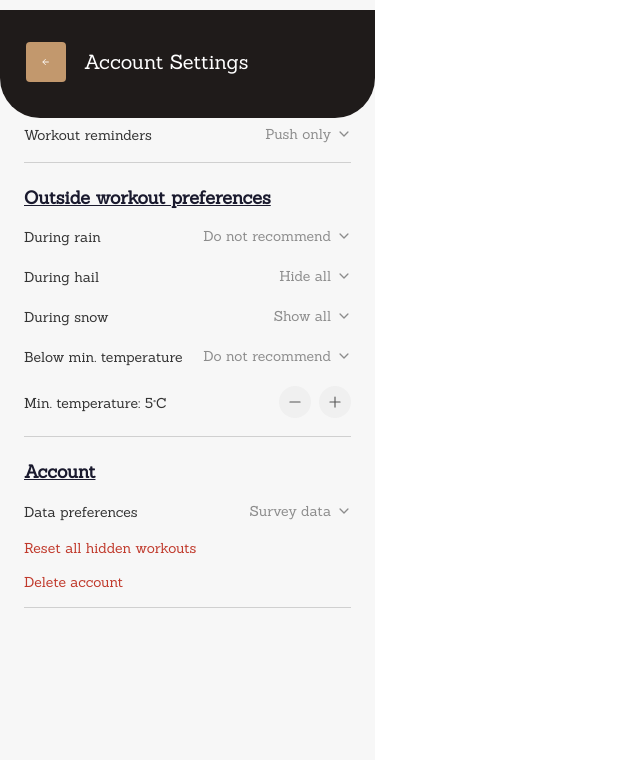
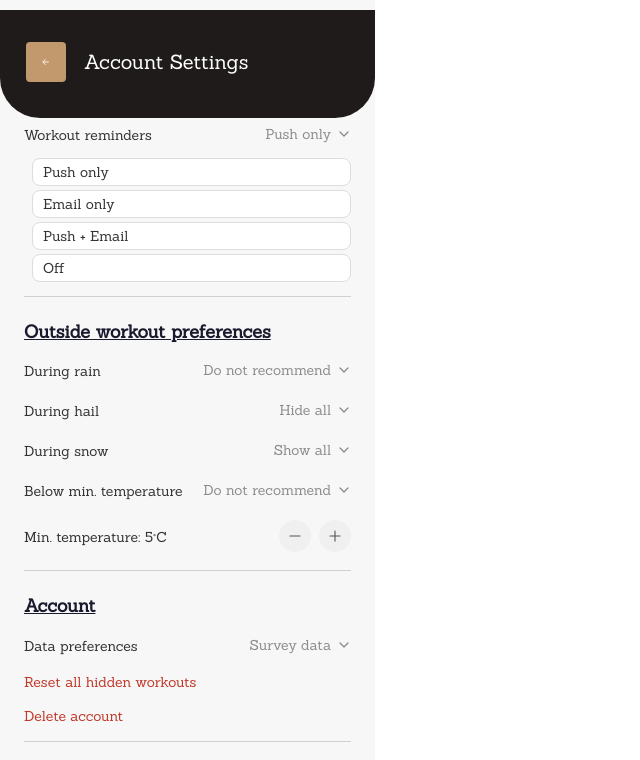
Before and after one commit to Cobran53/Too-Old-to-Fold, a React (Vite) app: page /settings in a window 1280 px wide. Both pictures are taken after a click on the button "Push only". Shown: the top 760 px of the page, without its empty margins (0-640 px from the left). Built offline with nearby package versions, Linux system fonts and the light colour scheme.

Commit message:
edited the settings page

```diff
--- a/src/pages/SettingsPage.css
+++ b/src/pages/SettingsPage.css
@@ -59,7 +59,7 @@
   color: #ffffff;
 }
 
-/* --- Sektioner (Notifications / Outside... / Account) --- */
+/* --- Sektioner --- */
 
 .settings-section {
   margin-top: 24px;
@@ -93,7 +93,7 @@
   color: #333333;
 }
 
-/* “30 min  ˅” på höger sida */
+/* Höger-värde ("30 min", "Push only", etc.) */
 .settings-row-value {
   display: flex;
   align-items: center;
@@ -153,3 +153,29 @@
 .settings-row-link-danger {
   color: #c0392b;
 }
+
+/* --- Inline dropdown under raderna --- */
+
+.settings-inline-options {
+  margin: 4px 0 6px 0;
+  padding-left: 8px;
+  display: flex;
+  flex-direction: column;
+  gap: 4px;
+}
+
+.settings-inline-option-button {
+  width: 100%;
+  text-align: left;
+  padding: 6px 10px;
+  border-radius: 8px;
+  border: 1px solid #dddddd;
+  background: #ffffff;
+  font-family: 'Sanchez', Arial, sans-serif;
+  font-size: 14px;
+  color: #333333;
+}
+
+.settings-inline-option-button:hover {
+  background: #f0f0f0;
+}
--- a/src/pages/SettingsPage.tsx
+++ b/src/pages/SettingsPage.tsx
@@ -1,4 +1,4 @@
-import React from 'react';
+import React, { useState } from 'react';
 import {
   IonPage,
   IonHeader,
@@ -16,7 +16,106 @@ import {
 
 import './SettingsPage.css';
 
+type SettingField =
+  | 'sedentary'
+  | 'reminders'
+  | 'rain'
+  | 'hail'
+  | 'snow'
+  | 'belowTempPref'
+  | 'dataPref';
+
 const SettingsPage: React.FC = () => {
+  // Värden som visas i raderna
+  const [sedentaryFreq, setSedentaryFreq] = useState('30 min');
+  const [reminderMode, setReminderMode] = useState('Push only');
+  const [rainPreference, setRainPreference] = useState('Do not recommend');
+  const [hailPreference, setHailPreference] = useState('Hide all');
+  const [snowPreference, setSnowPreference] = useState('Show all');
+  const [belowTempPref, setBelowTempPref] = useState('Do not recommend');
+  const [dataPreference, setDataPreference] = useState('Survey data');
+  const [minTemp, setMinTemp] = useState(5); // grader C
+
+  // vilken rad som har “dropdown” öppen
+  const [activeField, setActiveField] = useState<SettingField | null>(null);
+
+  // Alternativ som visas i dropdownen
+  const getFieldOptions = (field: SettingField): string[] => {
+    switch (field) {
+      case 'sedentary':
+        return ['15 min', '30 min', '60 min', '120 min'];
+      case 'reminders':
+        return ['Push only', 'Email only', 'Push + Email', 'Off'];
+      case 'rain':
+        return ['Do not recommend', 'Recommend indoors only', 'Allow all'];
+      case 'hail':
+        return ['Hide all', 'Show indoor only'];
+      case 'snow':
+        return ['Show all', 'Show indoor only', 'Do not recommend'];
+      case 'belowTempPref':
+        return ['Do not recommend', 'Recommend indoors only', 'Allow all'];
+      case 'dataPref':
+        return ['Survey data', 'Phone sensors', 'Survey + Sensors'];
+      default:
+        return [];
+    }
+  };
+
+  const handleOptionSelect = (field: SettingField, value: string) => {
+    switch (field) {
+      case 'sedentary':
+        setSedentaryFreq(value);
+        break;
+      case 'reminders':
+        setReminderMode(value);
+        break;
+      case 'rain':
+        setRainPreference(value);
+        break;
+      case 'hail':
+        setHailPreference(value);
+        break;
+      case 'snow':
+        setSnowPreference(value);
+        break;
+      case 'belowTempPref':
+        setBelowTempPref(value);
+        break;
+      case 'dataPref':
+        setDataPreference(value);
+        break;
+    }
+    setActiveField(null);
+  };
+
+  // små helpers för +/–
+  const decreaseTemp = () => {
+    setMinTemp((t) => Math.max(-10, t - 1));
+  };
+
+  const increaseTemp = () => {
+    setMinTemp((t) => Math.min(30, t + 1));
+  };
+
+  // renderar dropdown direkt under en rad
+  const renderDropdown = (field: SettingField) => {
+    if (activeField !== field) return null;
+
+    return (
+      <div className="settings-inline-options">
+        {getFieldOptions(field).map((option) => (
+          <button
+            key={option}
+            className="settings-inline-option-button"
+            onClick={() => handleOptionSelect(field, option)}
+          >
+            {option}
+          </button>
+        ))}
+      </div>
+    );
+  };
+
   return (
     <IonPage className="settings-page">
       {/* Svart topp med rund bottencurve + back-knapp */}
@@ -47,21 +146,37 @@ const SettingsPage: React.FC = () => {
                 Frequency of sedentarity warnings
               </span>
             </div>
-            <button className="settings-row-value">
-              <span>30 min</span>
+            <button
+              className="settings-row-value"
+              onClick={() =>
+                setActiveField((prev) =>
+                  prev === 'sedentary' ? null : 'sedentary'
+                )
+              }
+            >
+              <span>{sedentaryFreq}</span>
               <IonIcon icon={chevronDownOutline} />
             </button>
           </div>
+          {renderDropdown('sedentary')}
 
           <div className="settings-row">
             <div className="settings-row-text">
               <span className="settings-row-label">Workout reminders</span>
             </div>
-            <button className="settings-row-value">
-              <span>Push only</span>
+            <button
+              className="settings-row-value"
+              onClick={() =>
+                setActiveField((prev) =>
+                  prev === 'reminders' ? null : 'reminders'
+                )
+              }
+            >
+              <span>{reminderMode}</span>
               <IonIcon icon={chevronDownOutline} />
             </button>
           </div>
+          {renderDropdown('reminders')}
         </section>
 
         {/* --- Outside workout preferences --- */}
@@ -74,51 +189,85 @@ const SettingsPage: React.FC = () => {
             <div className="settings-row-text">
               <span className="settings-row-label">During rain</span>
             </div>
-            <button className="settings-row-value">
-              <span>Do not recommend</span>
+            <button
+              className="settings-row-value"
+              onClick={() =>
+                setActiveField((prev) => (prev === 'rain' ? null : 'rain'))
+              }
+            >
+              <span>{rainPreference}</span>
               <IonIcon icon={chevronDownOutline} />
             </button>
           </div>
+          {renderDropdown('rain')}
 
           <div className="settings-row">
             <div className="settings-row-text">
               <span className="settings-row-label">During hail</span>
             </div>
-            <button className="settings-row-value">
-              <span>Hide all</span>
+            <button
+              className="settings-row-value"
+              onClick={() =>
+                setActiveField((prev) => (prev === 'hail' ? null : 'hail'))
+              }
+            >
+              <span>{hailPreference}</span>
               <IonIcon icon={chevronDownOutline} />
             </button>
           </div>
+          {renderDropdown('hail')}
 
           <div className="settings-row">
             <div className="settings-row-text">
               <span className="settings-row-label">During snow</span>
             </div>
-            <button className="settings-row-value">
-              <span>Show all</span>
+            <button
+              className="settings-row-value"
+              onClick={() =>
+                setActiveField((prev) => (prev === 'snow' ? null : 'snow'))
+              }
+            >
+              <span>{snowPreference}</span>
               <IonIcon icon={chevronDownOutline} />
             </button>
           </div>
+          {renderDropdown('snow')}
 
           <div className="settings-row">
             <div className="settings-row-text">
               <span className="settings-row-label">Below min. temperature</span>
             </div>
-            <button className="settings-row-value">
-              <span>Do not recommend</span>
+            <button
+              className="settings-row-value"
+              onClick={() =>
+                setActiveField((prev) =>
+                  prev === 'belowTempPref' ? null : 'belowTempPref'
+                )
+              }
+            >
+              <span>{belowTempPref}</span>
               <IonIcon icon={chevronDownOutline} />
             </button>
           </div>
+          {renderDropdown('belowTempPref')}
 
           <div className="settings-row settings-row-min-temp">
             <div className="settings-row-text">
-              <span className="settings-row-label">Min. temperature: 5°C</span>
+              <span className="settings-row-label">
+                Min. temperature: {minTemp}°C
+              </span>
             </div>
             <div className="settings-row-counter">
-              <button className="settings-counter-button">
+              <button
+                className="settings-counter-button"
+                onClick={decreaseTemp}
+              >
                 <IonIcon icon={removeOutline} />
               </button>
-              <button className="settings-counter-button">
+              <button
+                className="settings-counter-button"
+                onClick={increaseTemp}
+              >
                 <IonIcon icon={addOutline} />
               </button>
             </div>
@@ -133,11 +282,19 @@ const SettingsPage: React.FC = () => {
             <div className="settings-row-text">
               <span className="settings-row-label">Data preferences</span>
             </div>
-            <button className="settings-row-value">
-              <span>Survey data</span>
+            <button
+              className="settings-row-value"
+              onClick={() =>
+                setActiveField((prev) =>
+                  prev === 'dataPref' ? null : 'dataPref'
+                )
+              }
+            >
+              <span>{dataPreference}</span>
               <IonIcon icon={chevronDownOutline} />
             </button>
           </div>
+          {renderDropdown('dataPref')}
 
           <button className="settings-row-link settings-row-link-danger">
             Reset all hidden workouts
```
